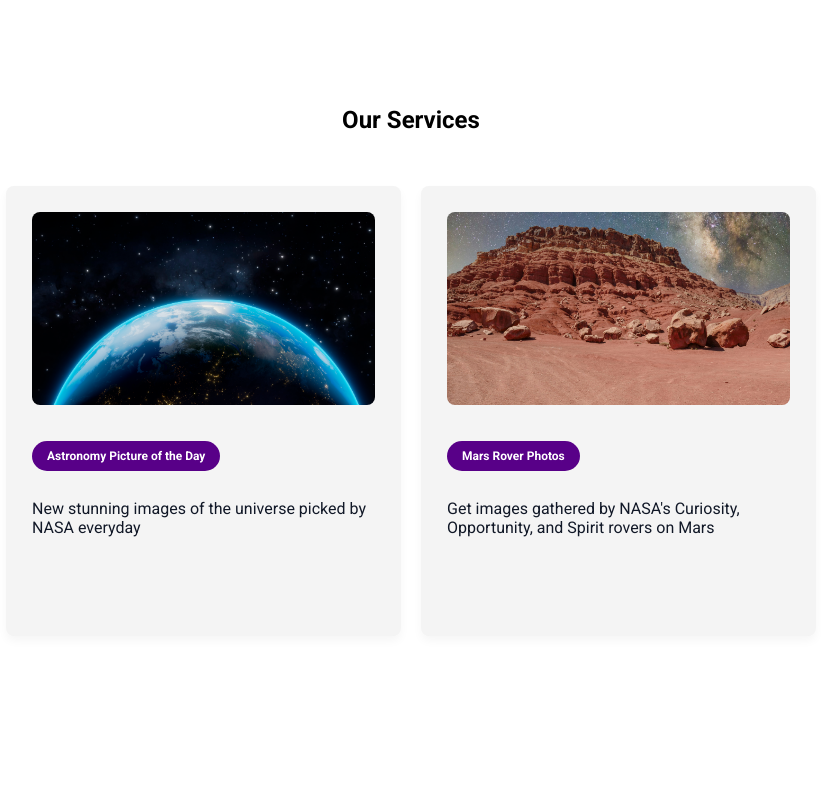
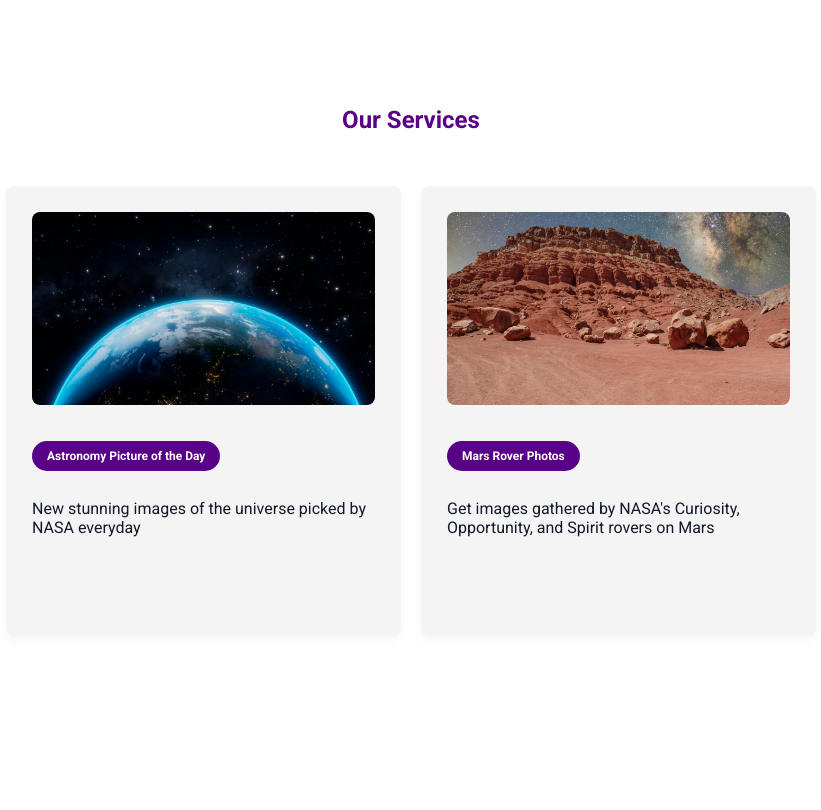
Before and after one commit to anush-kar/Stellarscape, a PHP site: page /html/index.html in a window 1280 px wide. Shown: the part 792-1602 px from the top of the page, without its empty margins (229-1050 px from the left). Run offline with PHP 8.4, Linux system fonts and the light colour scheme; some libraries are stand-ins or nearby versions.

Commit message:
style changes

```diff
--- a/css/landing.css
+++ b/css/landing.css
@@ -183,6 +183,19 @@ section{
   padding-top: 6rem;
 }
 /* -----------------------cards----------------------- */
+#services{
+  display: flex;
+  flex-direction: column;
+  align-items: center;
+}
+#services .section-header h2{
+  font-size: 1.5rem;
+  font-weight: 700;
+  color: var(--primary-color);
+}
+.section-header{
+  max-width: min(100%, 850px);
+}
 .card-list {
   display: grid;
   grid-template-columns: 1fr 1fr;
@@ -257,5 +270,6 @@ section{
 @media screen and (max-width: 980px) {
   .card-list {
       margin: 0 auto;
+      grid-template-columns: 1fr;
   }
 }
--- a/html/index.html
+++ b/html/index.html
@@ -40,23 +40,19 @@
       </header>
 
       <section id="services" style="min-height: 100vh">
-        <h2 style="text-align: center; font-size: 1.5rem;">Our Services</h2>
+        <div class="section-header">
+          <h2>Our Services</h2>
+        </div>
         <div class="card-list">
           <a href="apod.html" class="card-item">
               <img src="..\assets\planet-earth-background.jpg" alt="Card Image">
               <span class="developer">Astronomy Picture of the Day</span>
               <h3>New stunning images of the universe picked by NASA everyday</h3>
-              <div class="arrow">
-                  <i class="fas fa-arrow-right card-icon"></i>
-              </div>
           </a>
           <a href="mars.html" class="card-item">
               <img src="..\assets\mars.jpg" alt="Card Image">
               <span class="developer">Mars Rover Photos</span>
               <h3>Get images gathered by NASA's Curiosity, Opportunity, and Spirit rovers on Mars</h3>
-              <div class="arrow">
-                  <i class="fas fa-arrow-right card-icon"></i>
-              </div>
           </a>
       </div>
       </section>
```
